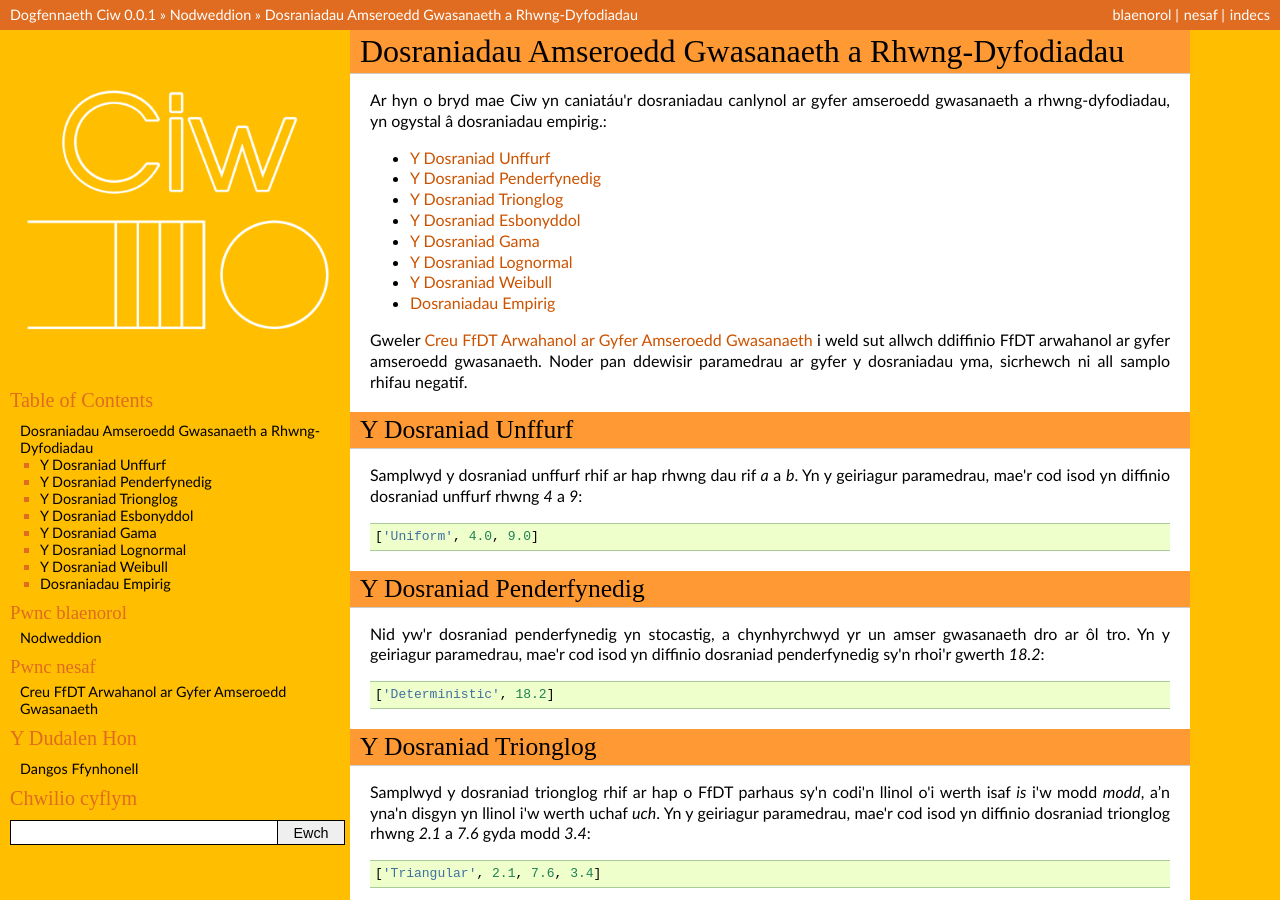
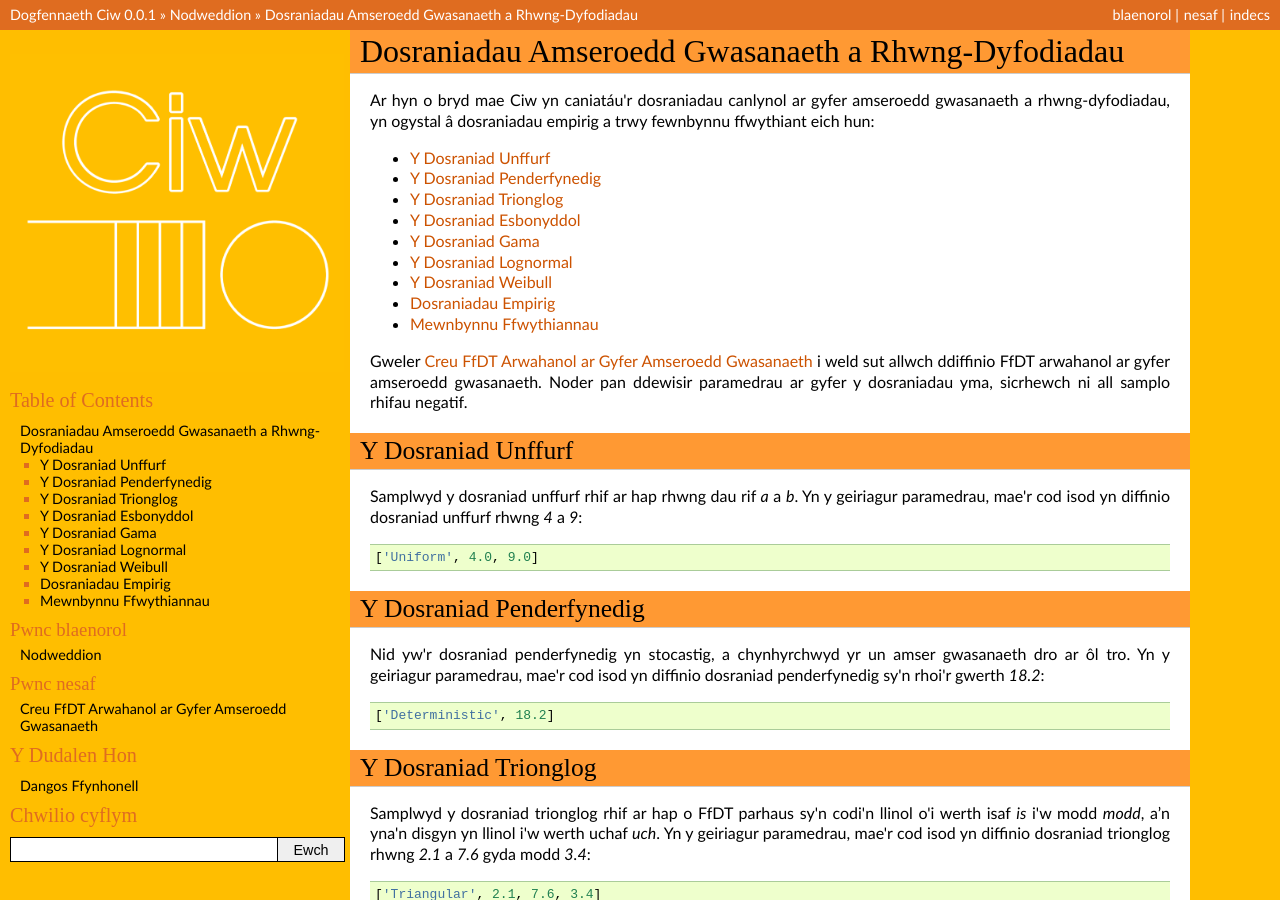
Before and after one commit to CiwPython/Ciw-cy, a Sphinx documentation site: the page built from docs/Features/service_distributions.rst, in a window 1280 px wide and 900 px high. Built offline with Sphinx 7.4.7, drawn with Linux system fonts in a browser that asks for light colours; some of the changed text lies outside the part shown.

Commit message:
dogfs ar gyfer stwff sam ar ffwythiannau

```diff
--- a/docs/Features/service_distributions.rst
+++ b/docs/Features/service_distributions.rst
@@ -4,7 +4,7 @@
 Dosraniadau Amseroedd Gwasanaeth a Rhwng-Dyfodiadau
 ===================================================
 
-Ar hyn o bryd mae Ciw yn caniatáu'r dosraniadau canlynol ar gyfer amseroedd gwasanaeth a rhwng-dyfodiadau, yn ogystal â dosraniadau empirig.:
+Ar hyn o bryd mae Ciw yn caniatáu'r dosraniadau canlynol ar gyfer amseroedd gwasanaeth a rhwng-dyfodiadau, yn ogystal â dosraniadau empirig a trwy fewnbynnu ffwythiant eich hun:
 
 - :ref:`uniform_dist`
 - :ref:`deterministic_dist`
@@ -142,3 +143,17 @@
 Mewnbynnu path i ffeil :code:`.csv`::
 
     ['Empirical', '<path_i_ffeil>']
+
+
+
+
+
+.. _own_functions:
+
+----------------------
+Mewnbynnu Ffwythiannau
+----------------------
+
+Mae Ciw yn gadael i ddefnyddwyr mewnbynnu ffwythiannau ei hun i gynhyrchu amseroedd gwasanaeth a rhwng-dyfodiadau. Gall wneud hyn trwy roi ffwythiant yn y ffordd ganlynol::
+
+	['UserDefined', lambda : random.random()]
```
Also changed, not shown: other parts of docs/Features/service_distributions.rst (+1 -0 lines).
